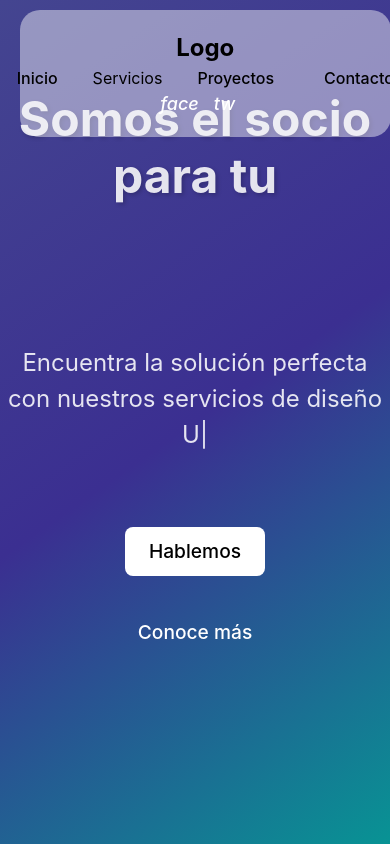
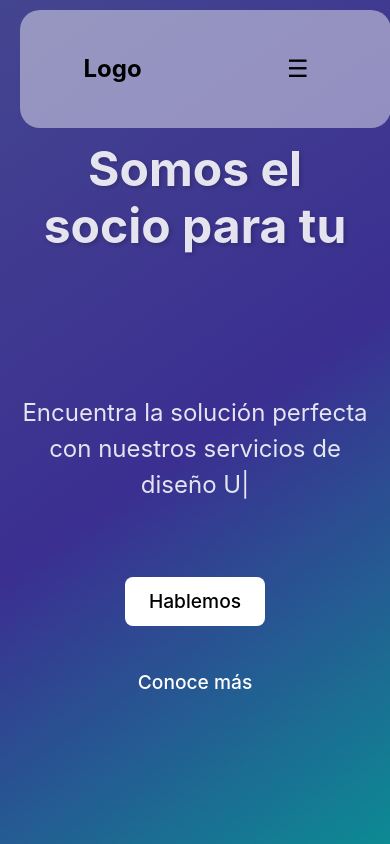
Before and after one commit to VE-logic/landing, a React (Vite) app in the folder Ve-logic/: page / in a window 390 px wide. Shown: the top 844 px of the page. Built offline with nearby package versions, Linux system fonts and the light colour scheme.

Commit message:
Cambios en nav

```diff
--- a/Ve-logic/src/Components/Footer/Footer.css
+++ b/Ve-logic/src/Components/Footer/Footer.css
@@ -7,7 +7,7 @@
     font-weight: 300;
     margin-top: 20px;
     display:grid;
-    grid-template-columns: repeat(4, 1fr);
+    grid-template-columns: repeat(3, 1fr);
 }
 
 .footer-container a{
--- a/Ve-logic/src/Components/Header/Header.css
+++ b/Ve-logic/src/Components/Header/Header.css
@@ -34,10 +34,14 @@
     color: rgb(76, 145, 249);
 }
 
-@media screen and (max-width: 1000px){
+@media screen and (max-width: 768px){
     .header {
-        flex-direction: column;
-        align-items: center;
+        display: grid;
+        grid-template-columns: repeat(2, 1fr);
         margin: 10px 20px;
     }
+
+    .social-media{
+        display:none;
+    }
 }
--- a/Ve-logic/src/Components/Header/Header.jsx
+++ b/Ve-logic/src/Components/Header/Header.jsx
@@ -1,13 +1,26 @@
+import { useEffect, useState } from "react";
 import Nav from "../Nav/Nav";
+import NavMobile from "../Nav/NavMobile";
 import "./Header.css";
 
 const Header = () => {
+  const [isMobile, setIsMobile] = useState(window.innerWidth <= 768); // Condición para detectar móviles
+  useEffect(() => {
+    const handleResize = () => {
+      setIsMobile(window.innerWidth <= 768);
+    };
+
+    window.addEventListener("resize", handleResize);
+    return () => {
+      window.removeEventListener("resize", handleResize);
+    };
+  }, []);
   return (
     <header className="header">
       <div className="logo">
         <a href="/">Logo</a>
       </div>
-      <Nav />
+      {isMobile ? <NavMobile /> : <Nav />}
       <div className="social-media">
         <a href="https://facebook.com" target="_blank" rel="noopener noreferrer">
           <i className="fab fa-facebook-f">face</i>
--- a/Ve-logic/src/Components/Hero/Hero.css
+++ b/Ve-logic/src/Components/Hero/Hero.css
@@ -1,7 +1,7 @@
 .hero{
     height: 100vh;
     margin:0;
-    padding:0;
+    padding:50px 15px 0px 15px;
     overflow:hidden;
     display:flex;
     flex-direction: column;
--- /dev/null
+++ b/Ve-logic/src/Components/Nav/NavMobile.css
@@ -0,0 +1,60 @@
+.nav-mobile {
+    display: none;
+    /* Solo mostrar en móviles */
+    position: relative;
+}
+
+.menu-hamburguesa {
+    font-size: 24px;
+    background: none;
+    border: none;
+    cursor: pointer;
+    margin: 10px;
+}
+
+.mobile-menu {
+    display: none;
+    flex-direction: column;
+    list-style: none;
+    padding: 0;
+    margin: 0;
+    background-color: rgb(0, 0, 0);
+    border: 1px solid #ddd;
+    position: absolute;
+    top: 50px;
+    right: 0;
+    width: 200px;
+    z-index: 100;
+}
+
+.mobile-menu.open {
+    display: flex;
+}
+
+.submenu-link {
+    color: #ffffff;
+    text-decoration: none;
+    cursor: pointer;
+}
+
+.submenu {
+    max-height: 0;
+    overflow: hidden;
+    transition: max-height 0.3s ease-out;
+    list-style: none;
+    padding-left: 20px;
+    margin: 0;
+    background: #700909;
+    border-left: 2px solid #ddd;
+}
+
+.submenu.visible {
+    max-height: 200px;
+    /* Altura suficiente para los elementos del submenú */
+}
+
+@media (max-width: 768px) {
+    .nav-mobile {
+        display: block;
+    }
+}
--- /dev/null
+++ b/Ve-logic/src/Components/Nav/NavMobile.jsx
@@ -0,0 +1,59 @@
+import { useState } from "react";
+import { Link } from "react-router-dom";
+import { menuItems } from "./menuItems";
+import "./NavMobile.css";
+
+const NavMobile = () => {
+    const [isMenuOpen, setIsMenuOpen] = useState(false); // Estado para el menú principal
+    const [visibleIndex, setVisibleIndex] = useState(null); // Índice del submenú visible
+
+    const handleSubmenuToggle = (index) => {
+        setVisibleIndex(visibleIndex === index ? null : index); // Abre o cierra el submenú
+    };
+
+    return (
+        <nav className="nav-mobile">
+            <button
+                className="menu-hamburguesa"
+                onClick={() => setIsMenuOpen(!isMenuOpen)}
+            >
+                ☰
+            </button>
+            <ul className={`mobile-menu ${isMenuOpen ? "open" : ""}`}>
+                {menuItems.map((menu, index) => (
+                    <li key={index}>
+                        {menu.submenu ? (
+                            <>
+                                <Link
+                                    to="#"
+                                    className="submenu-link"
+                                    onClick={(e) => {
+                                        e.preventDefault(); // Prevenir la navegación
+                                        handleSubmenuToggle(index);
+                                    }}
+                                >
+                                    {menu.title}
+                                </Link>
+                                <ul
+                                    className={`submenu ${
+                                        visibleIndex === index ? "visible" : ""
+                                    }`}
+                                >
+                                    {menu.submenu.map((submenu, subIndex) => (
+                                        <li key={subIndex}>
+                                            <Link to={submenu.path}>{submenu.title}</Link>
+                                        </li>
+                                    ))}
+                                </ul>
+                            </>
+                        ) : (
+                            <Link to={menu.path}>{menu.title}</Link>
+                        )}
+                    </li>
+                ))}
+            </ul>
+        </nav>
+    );
+};
+
+export default NavMobile;
```
